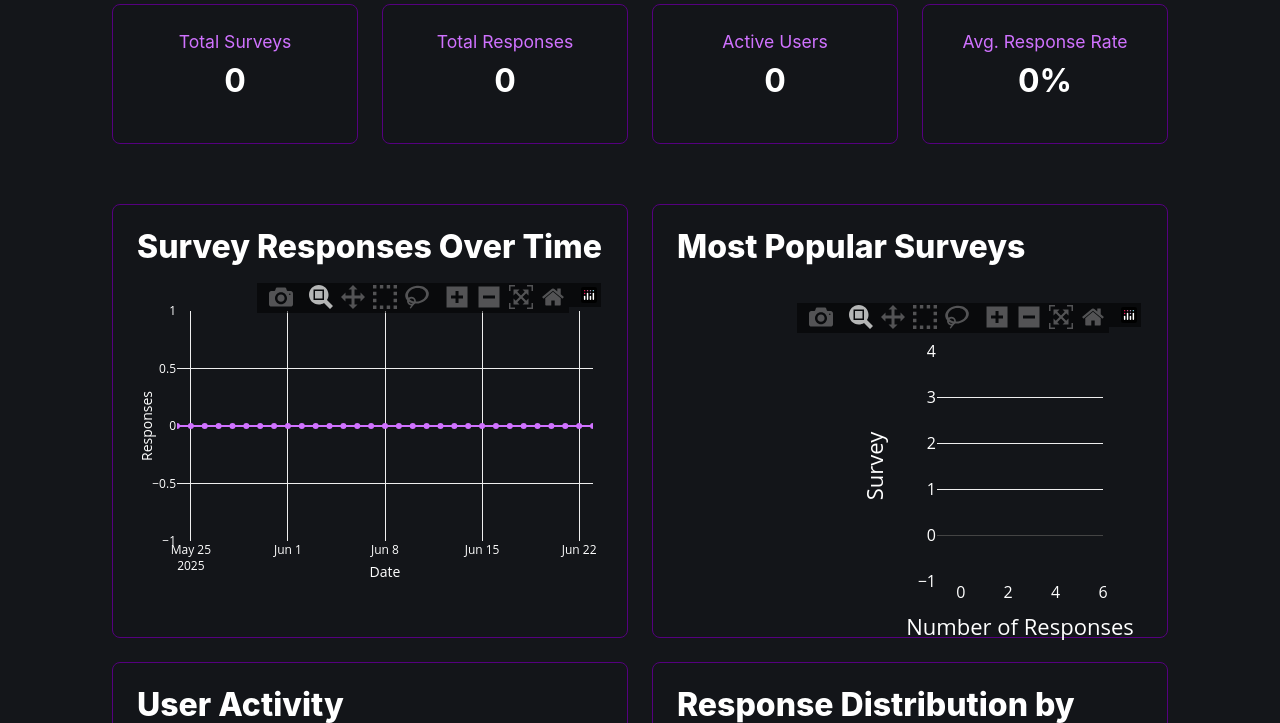
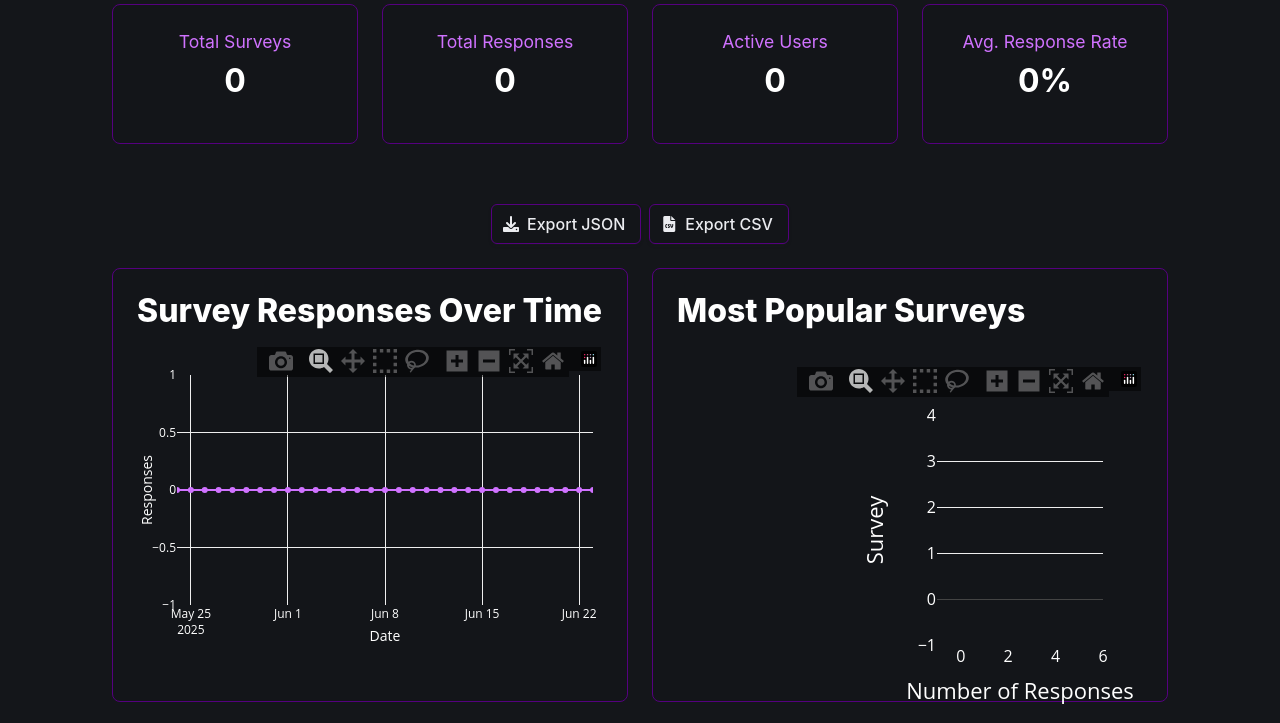
Before and after one commit to M4recki/Student-survey, a Django app: page /admin_stats/ in a window 1280 px wide. Shown: the part 494-1217 px from the top of the page. Run offline with Django 5.2, Linux system fonts and the light colour scheme; the visitor is signed in with stand-in values (Sample User, id 1); data comes from the database, SQL or seed files in the repository; data that the repository does not hold is empty; some libraries are stand-ins or nearby versions.

Commit message:
Add data export functionality to admin statistics page with JSON and CSV options

```diff
--- a/student_survey/views.py
+++ b/student_survey/views.py
@@ -196,93 +196,83 @@ def manage_surveys(request):
 
 @user_passes_test(lambda u: u.is_superuser)
 def admin_stats(request):
-    print("Starting admin_stats view")  # Debug print
-    try:
-        # Basic statistics
-        total_surveys = Survey.objects.count()
-        total_responses = Response.objects.count()
-        total_users = Student.objects.count()
-        active_users = Response.objects.values("student").distinct().count()
-        avg_response_rate = round(
-            (total_responses / total_surveys) * 100 if total_surveys > 0 else 0, 1
+    # Basic statistics
+    total_surveys = Survey.objects.count()
+    total_responses = Response.objects.count()
+    total_users = Student.objects.count()
+    active_users = Response.objects.values("student").distinct().count()
+    avg_response_rate = round(
+        (total_responses / total_surveys) * 100 if total_surveys > 0 else 0, 1
+    )
+
+    # Data for charts
+    chart_data = {
+        "responseDates": [],
+        "responseCounts": [],
+        "popularSurveyLabels": [],
+        "popularSurveyCounts": [],
+        "questionTypeCounts": [0, 0, 0],  # radio, checkbox, text
+        "userActivityData": {
+            "activeUsers": active_users,
+            "totalUsers": total_users,
+        },
+    }
+
+    # Responses over time (last 30 days)
+    thirty_days_ago = timezone.now() - timedelta(days=30)
+    responses_by_date = (
+        Response.objects.filter(submitted_at__gte=thirty_days_ago)
+        .annotate(date=TruncDate("submitted_at"))
+        .values("date")
+        .annotate(count=Count("id"))
+        .order_by("date")
+    )
+
+    # Fill in all dates
+    current_date = thirty_days_ago.date()
+    end_date = timezone.now().date()
+
+    while current_date <= end_date:
+        date_str = current_date.strftime("%Y-%m-%d")
+        count = next(
+            (
+                item["count"]
+                for item in responses_by_date
+                if item["date"].strftime("%Y-%m-%d") == date_str
+            ),
+            0,
         )
+        chart_data["responseDates"].append(date_str)
+        chart_data["responseCounts"].append(count)
+        current_date += timedelta(days=1)
 
-        # Data for charts
-        chart_data = {
-            "responseDates": [],
-            "responseCounts": [],
-            "popularSurveyLabels": [],
-            "popularSurveyCounts": [],
-            "questionTypeCounts": [0, 0, 0],  # radio, checkbox, text
-            "userActivityData": {
-                "activeUsers": active_users,
-                "totalUsers": total_users,
-            },
-        }
+    # Popular surveys
+    popular_surveys = Survey.objects.annotate(
+        response_count=Count("responses")
+    ).order_by("-response_count")[:5]
 
-        # Responses over time (last 30 days)
-        thirty_days_ago = timezone.now() - timedelta(days=30)
-        responses_by_date = (
-            Response.objects.filter(submitted_at__gte=thirty_days_ago)
-            .annotate(date=TruncDate("submitted_at"))
-            .values("date")
-            .annotate(count=Count("id"))
-            .order_by("date")
-        )
+    chart_data["popularSurveyLabels"] = [s.title for s in popular_surveys]
+    chart_data["popularSurveyCounts"] = [s.response_count for s in popular_surveys] # type: ignore
 
-        # Fill in all dates
-        current_date = thirty_days_ago.date()
-        end_date = timezone.now().date()
+    # Question type distribution
+    for qt in Question.objects.values("question_type").annotate(count=Count("id")):
+        if qt["question_type"] == "radio":
+            chart_data["questionTypeCounts"][0] = qt["count"]
+        elif qt["question_type"] == "checkbox":
+            chart_data["questionTypeCounts"][1] = qt["count"]
+        elif qt["question_type"] == "text":
+            chart_data["questionTypeCounts"][2] = qt["count"]
 
-        while current_date <= end_date:
-            date_str = current_date.strftime("%Y-%m-%d")
-            count = next(
-                (
-                    item["count"]
-                    for item in responses_by_date
-                    if item["date"].strftime("%Y-%m-%d") == date_str
-                ),
-                0,
-            )
-            chart_data["responseDates"].append(date_str)
-            chart_data["responseCounts"].append(count)
-            current_date += timedelta(days=1)
+    context = {
+        "total_surveys": total_surveys,
+        "total_responses": total_responses,
+        "total_users": total_users,
+        "active_users": active_users,
+        "avg_response_rate": avg_response_rate,
+        "chart_data": dumps(chart_data),
+    }
 
-        # Popular surveys
-        popular_surveys = Survey.objects.annotate(
-            response_count=Count("responses")
-        ).order_by("-response_count")[:5]
-
-        chart_data["popularSurveyLabels"] = [s.title for s in popular_surveys]
-        chart_data["popularSurveyCounts"] = [s.response_count for s in popular_surveys] # type: ignore
-
-        # Question type distribution
-        for qt in Question.objects.values("question_type").annotate(count=Count("id")):
-            if qt["question_type"] == "radio":
-                chart_data["questionTypeCounts"][0] = qt["count"]
-            elif qt["question_type"] == "checkbox":
-                chart_data["questionTypeCounts"][1] = qt["count"]
-            elif qt["question_type"] == "text":
-                chart_data["questionTypeCounts"][2] = qt["count"]
-
-        context = {
-            "total_surveys": total_surveys,
-            "total_responses": total_responses,
-            "total_users": total_users,
-            "active_users": active_users,
-            "avg_response_rate": avg_response_rate,
-            "chart_data": dumps(chart_data),
-        }
-
-        return render(request, "admin_stats.html", context)
-
-    except Exception as e:
-        print(f"Error in admin_stats: {str(e)}")
-        return render(
-            request,
-            "admin_stats.html",
-            {"error": "An error occurred while loading statistics."},
-        )
+    return render(request, "admin_stats.html", context)
 
 
 @login_required
--- a/templates/admin_stats.html
+++ b/templates/admin_stats.html
@@ -48,6 +48,18 @@ Student Survey{% endblock %} {% block content %}
       </div>
     </div>
 
+    <!-- Data export -->
+    <div class="is-flex is-justify-content-center mb-5">
+      <button id="exportStatsJsonBtn" class="button is-purple mx-1">
+        <span class="icon"><i class="fas fa-download"></i></span>
+        <span>Export JSON</span>
+      </button>
+      <button id="exportStatsCsvBtn" class="button is-purple mx-1">
+        <span class="icon"><i class="fas fa-file-csv"></i></span>
+        <span>Export CSV</span>
+      </button>
+    </div>
+
     <!-- Plotly Charts -->
     <div class="columns is-multiline">
       <div class="column is-6">
@@ -86,9 +98,57 @@ Student Survey{% endblock %} {% block content %}
 
 {% endblock %} {% block extra_js %}
 <script src="https://cdn.plot.ly/plotly-3.0.1.min.js"></script>
+<script src="https://cdnjs.cloudflare.com/ajax/libs/html2pdf.js/0.10.1/html2pdf.bundle.min.js"></script>
 <script>
   document.addEventListener("DOMContentLoaded", function () {
     const chartData = JSON.parse("{{ chart_data|escapejs }}");
+
+    // JSON Export
+    document
+      .getElementById("exportStatsJsonBtn")
+      .addEventListener("click", function () {
+        const dataStr =
+          "data:text/json;charset=utf-8," +
+          encodeURIComponent(JSON.stringify(chartData, null, 2));
+        const dlAnchor = document.createElement("a");
+        dlAnchor.setAttribute("href", dataStr);
+        dlAnchor.setAttribute("download", "survey_stats.json");
+        document.body.appendChild(dlAnchor);
+        dlAnchor.click();
+        document.body.removeChild(dlAnchor);
+      });
+
+    // CSV Export
+    document
+      .getElementById("exportStatsCsvBtn")
+      .addEventListener("click", function () {
+        let csv = "";
+        // Responses over time
+        csv += "Date,Responses\n";
+        chartData.responseDates.forEach((date, i) => {
+          csv += `${date},${chartData.responseCounts[i]}\n`;
+        });
+        csv += "\nMost Popular Surveys\nSurvey,Responses\n";
+        chartData.popularSurveyLabels.forEach((label, i) => {
+          csv += `"${label}",${chartData.popularSurveyCounts[i]}\n`;
+        });
+        csv += "\nQuestion Type Distribution\nType,Count\n";
+        ["Single Choice", "Multiple Choice", "Text Response"].forEach(
+          (type, i) => {
+            csv += `${type},${chartData.questionTypeCounts[i]}\n`;
+          }
+        );
+        csv += "\nUser Activity\nActive Users,Total Users\n";
+        csv += `${chartData.userActivityData.activeUsers},${chartData.userActivityData.totalUsers}\n`;
+        const dataStr =
+          "data:text/csv;charset=utf-8," + encodeURIComponent(csv);
+        const dlAnchor = document.createElement("a");
+        dlAnchor.setAttribute("href", dataStr);
+        dlAnchor.setAttribute("download", "survey_stats.csv");
+        document.body.appendChild(dlAnchor);
+        dlAnchor.click();
+        document.body.removeChild(dlAnchor);
+      });
 
     // 1. Survey Responses Over Time
     Plotly.newPlot(
@@ -116,7 +176,6 @@ Student Survey{% endblock %} {% block content %}
     );
 
     // 2. Most Popular Surveys
-    // FIXME: Fix margins
     Plotly.newPlot(
       "popularSurveysPlot",
       [
@@ -144,6 +203,7 @@ Student Survey{% endblock %} {% block content %}
           automargin: true,
           tickfont: { size: 16 },
           tickpadding: 10,
+          ticklabelstandoff: 18,
         },
         showlegend: false,
       }
```
